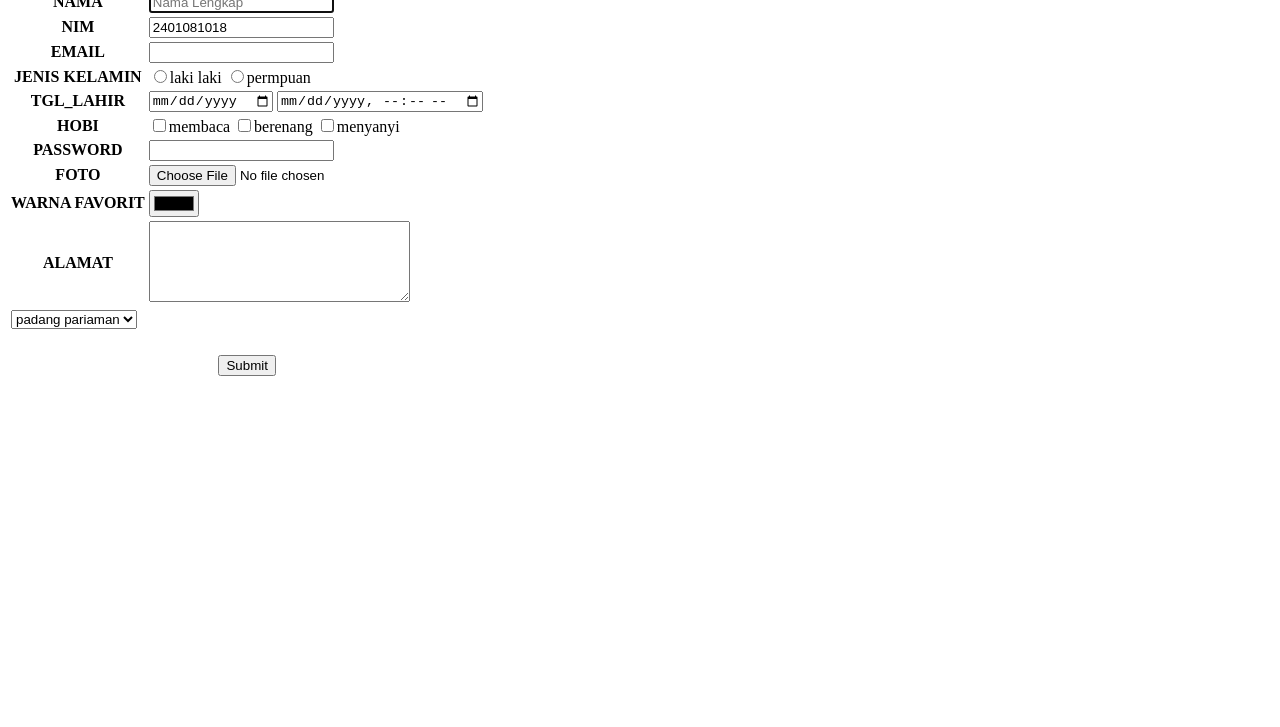
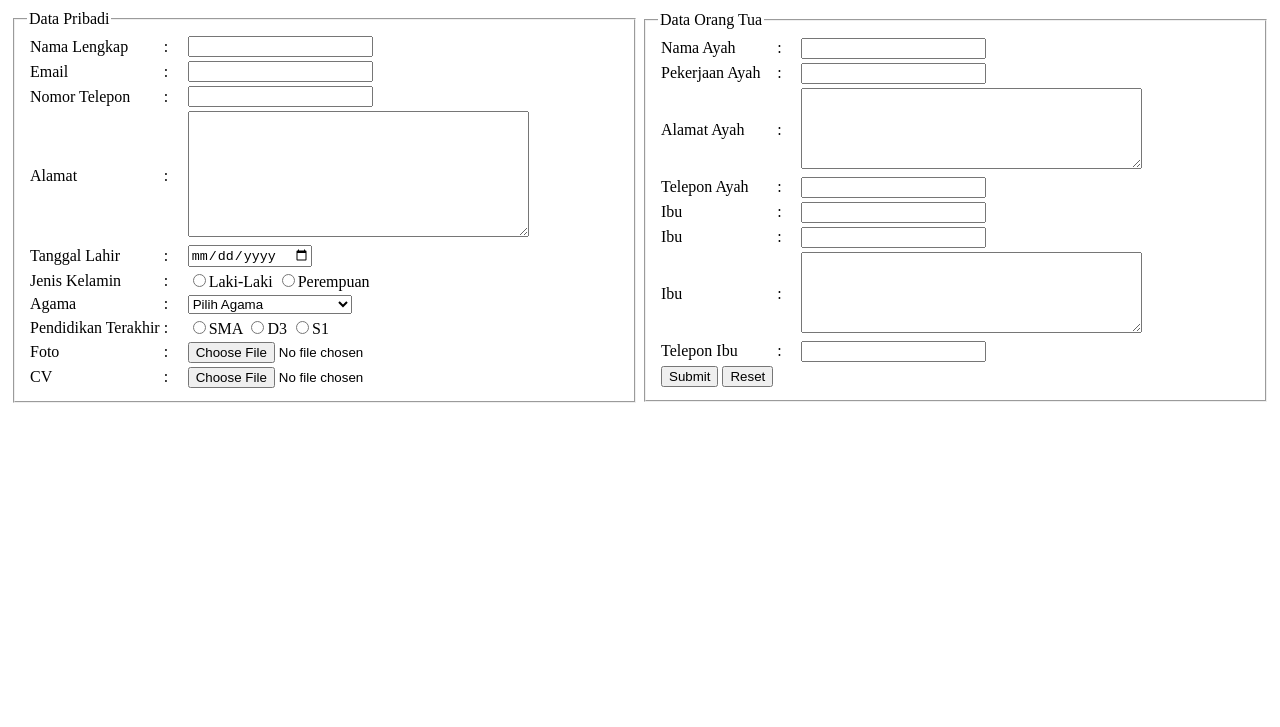
Before and after one commit to raisaymlfzh/form-html, a plain HTML site: page index.html in a window 1280 px wide. Shown: the part 73-800 px from the top of the page. Drawn offline with Linux system fonts and the light colour scheme.

Commit message:
Add files via upload

```diff
--- a/index.html
+++ b/index.html
@@ -1,95 +1,129 @@
 <!DOCTYPE html>
 <html>
 	<head>
-		<title>form html</title>
+		<title>TUGAS FORM PENDAFTARAN</title>
 		<meta name="author" content="raisa yaumil fauziah">
-	</head>
+	<head>
+
 	<body>
-	    <form method="" action="">
+
+	    <h1>Form Pendaftaran</h1>
+		<form action="" method"post">
+		<table width="100%">
+		<tr>
+		<td width="50%">
 		  <fieldset>
-			    <legend>data pribadi</legend>
-		    </fieldset>
+		  <legend>Data Pribadi</legend>
 		  <table>
 		    <tr>
-		    <th><label for="NAMA">NAMA</label></th>
-		    <td><input type="text"name="nama"id="nama" autofocus placeholder="Nama Lengkap" required></td>
+			   <td><label>Nama Lengkap </label></td>
+			   <td width="20"> : </td>
+			   <td><input type="text" name="nama">
 			</tr>
-
 	        <tr>
-			<th><label for="NIM">NIM</label></th>
-			<td><input type="number"name="nim" id="nim" value="2401081018" readonly></td>
+		       <td><label>Email  </label></td>
+		       <td> : </td>
+			   <td><input type="email" name="email">
 			</tr>
-
 	        <tr>
-			<th><label for="EMAIL">EMAIL</label></th>
-			<td><input type="email"name="email" id="email"></td>
+		       <td><label>Nomor Telepon </label></td>
+			   <td> : </td>
+		       <td><input type="number" name="hp">
 			</tr>
-
 	        <tr>
-			<th><label for="JENIS KELAMIN">JENIS KELAMIN</label></th>
-			<td><input type="radio"name="jenis kelamin" value="laki laki">laki laki
-			<input type="radio"name="jenis kelamin" value="perempuan">permpuan
-			</td>
+		       <td><label>Alamat  </label></td>
+			   <td> : </td>
+			   <td><textarea name="alamat" cols="40" rows="8"></textarea>
 			</tr>
-
 	        <tr>
-			<th><label for="TGL_LAHIR">TGL_LAHIR</label></th>
-			<td><input type="date"name="tgl_lahir" id="tgl_lahir">
-			<input type="datetime-local">
-			</td>
+		       <td><label>Tanggal Lahir  </label></td>
+			   <td> : </td>
+		       <td><input type="date" name="tgllahir"></td>
             </tr>
-
 	        <tr>
-			<th><label for="HOBI">HOBI</label></th>
-			<td><input type="checkbox"name="hobi" value="membaca">membaca
-			<input type="checkbox"name="hobi" value="berenang">berenang
-			<input type="checkbox"name="hobi" value="menyanyi">menyanyi
-			</td>
+		       <td><label>Jenis Kelamin </label></td>
+			   <td> : </td>
+		       <td><input type="radio" name="gender" value="laki-laki">Laki-Laki
+		           <input type="radio" name="gender" value="perempuan">Perempuan
             </tr>
-
 	        <tr>
-			<th><label for="PASSWORD">PASSWORD</label></th>
-			<td><input type="password" name="password"></td>
+		       <td><label>Agama </label></td>
+			   <td> : </td>
+		       <td><select name="agama">
+		          <option>Pilih Agama</option>
+		          <option value="islam">ISLAM</option>
+			      <option value="kristen katolik">KRISTEN KATOLIK</option>
+			      <option value="konghucu">KONGHUCU</option>
+				  <option value="budha">BUDHA</option>
+				  <option value="hindu">HINDU</option>
+				  <option value="kristen protestan">KRISTEN PROTESTAN</option>
+		          <select>
             </tr>
-
 	        <tr>
-			<th><label for="FOTO">FOTO</label></th>
-			<td><input type="file"name="foto"accept="image/*"></td>
+		       <td><label>Pendidikan Terakhir </label></td>
+			   <td> : </td>
+		       <td><input type="radio" name="pendidikan" value="sma">SMA
+		           <input type="radio" name="pendidikan" value="d3">D3
+				   <input type="radio" name="pendidikan" value="s1">S1
 		    </tr>
-
 	        <tr>
-			<th><label for="WARNA FAVORIT">WARNA FAVORIT</label></th>
-			<td><input type="color"name="nama favorit"></td>
+		       <td><label>Foto </label></td>
+			   <td> : </td>
+		       <td><input type="file" name="foto"></td>
 			</tr>
-
 	        <tr>
-			<th><label for="ALAMAT">ALAMAT</label></th>
-			<td><textarea name="alamat" id="alamat" cols="30" rows="5"></textarea></td>
+		       <td><label>CV </label></td>
+			   <td> : </td>
+		       <td><input type="file" name="cv"></td>
 			  </tr>
-            <td>
-				<select for="kota" id="kota">kota</label>
-				    <option value="padang pariaman">padang pariaman</option>
-					<option value="koto tinggi">koto tinggi</option>
-					<option value="rimbo dadok">rimbo dadok</option>
-				</select>
+		  </table>
+          </fieldset>
 		</td>
 
+		<td width="50%">
+		  <fieldset>
+		  <legend>Data Orang Tua</legend>
+		  <table>
 		    <tr>
-			<td colspan="2">&nbsp</td>
+			   <td><label>Nama Ayah </label></td>
+			   <td width="20"> : </td>
+			   <td><input type="text" name="nama">
 			</tr>
-
 	        <tr>
-			<td colspan="2" align="center"><input type="submit"></td>
+		       <td><label>Pekerjaan Ayah </label></td>
+		       <td> : </td>
+			   <td><input type="text" name="nama">
 			</tr>
-
-
-		</form>
-	</body>
-</html>
-
-
-
-
-
-readonly=g gak bisa diubah lagi
-required=memberi peringatan
+	        <tr>
+		       <td><label>Alamat Ayah </label></td>
+			   <td> : </td>
+			   <td><textarea name="alamat" cols="40" rows="5"></textarea>
+			</tr>
+	        <tr>
+		       <td><label> Telepon Ayah </label></td>
+			   <td> : </td>
+		       <td><input type="number" name="hp">
+            </tr>
+	        <tr>
+		       <td><label> Ibu </label></td>
+			   <td width="20"> : </td>
+			   <td><input type="text" name="nama">
+		    </tr>
+	        <tr>
+		       <td><label> Ibu </label></td>
+		       <td> : </td>
+			   <td><input type="text" name="nama">
+			</tr>
+	        <tr>
+		       <td><label> Ibu </label></td>
+			   <td> : </td>
+			   <td><textarea name="alamat" cols="40" rows="5"></textarea>
+			</tr>
+	        <tr>
+		       <td><label> Telepon Ibu </label></td>
+			   <td> : </td>
+		       <td><input type="number" name="hp">
+            <tr>
+			 <td><input type="submit"> <input type="reset"></td>
+			</tr>
+		  </fieldset>
```
Lines whose indentation alone changed are shown as unchanged.
